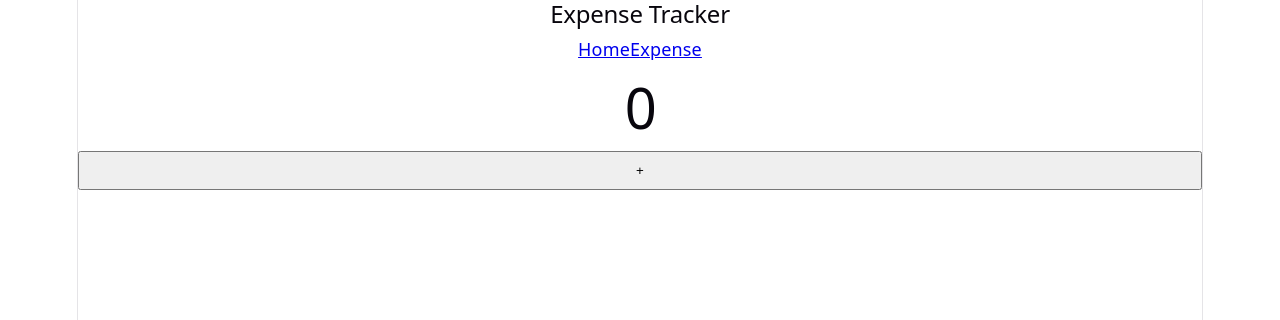
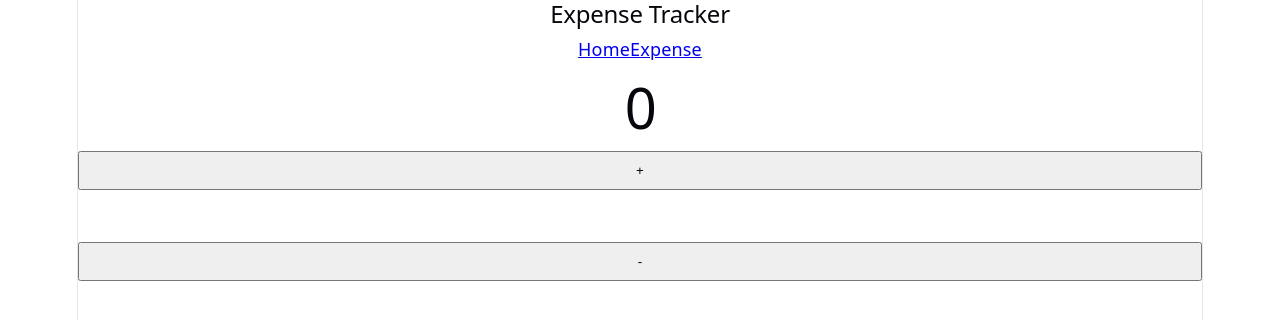
Before and after one commit to abhi12012/expense-tracker-react, a React (Vite) app in the folder expense-tracker-react/: page /counter in a window 1280 px wide. Shown: the top 320 px of the page. Built offline with nearby package versions, Linux system fonts and the light colour scheme.

Commit message:
made decrement too browser seen

```diff
--- a/expense-tracker-react/src/components/Counter.jsx
+++ b/expense-tracker-react/src/components/Counter.jsx
@@ -1,12 +1,22 @@
 import { useReducer } from "react";
 
 const initialState = 0;
+
+
+
 
 function reducer(state, action) {
 
   if (action === "increment") {
     return state + 1;
   }
+
+  if (action === "decrement") {
+  return state - 1;
+}
+
+return state;
+
 
 }
 
@@ -30,6 +40,17 @@ function Counter() {
 >
   +
 </button>
+
+
+<br />
+<br />
+
+<button
+  onClick={() => dispatch("decrement")}
+>
+  -
+</button>
+
   </>
 );
 
```
